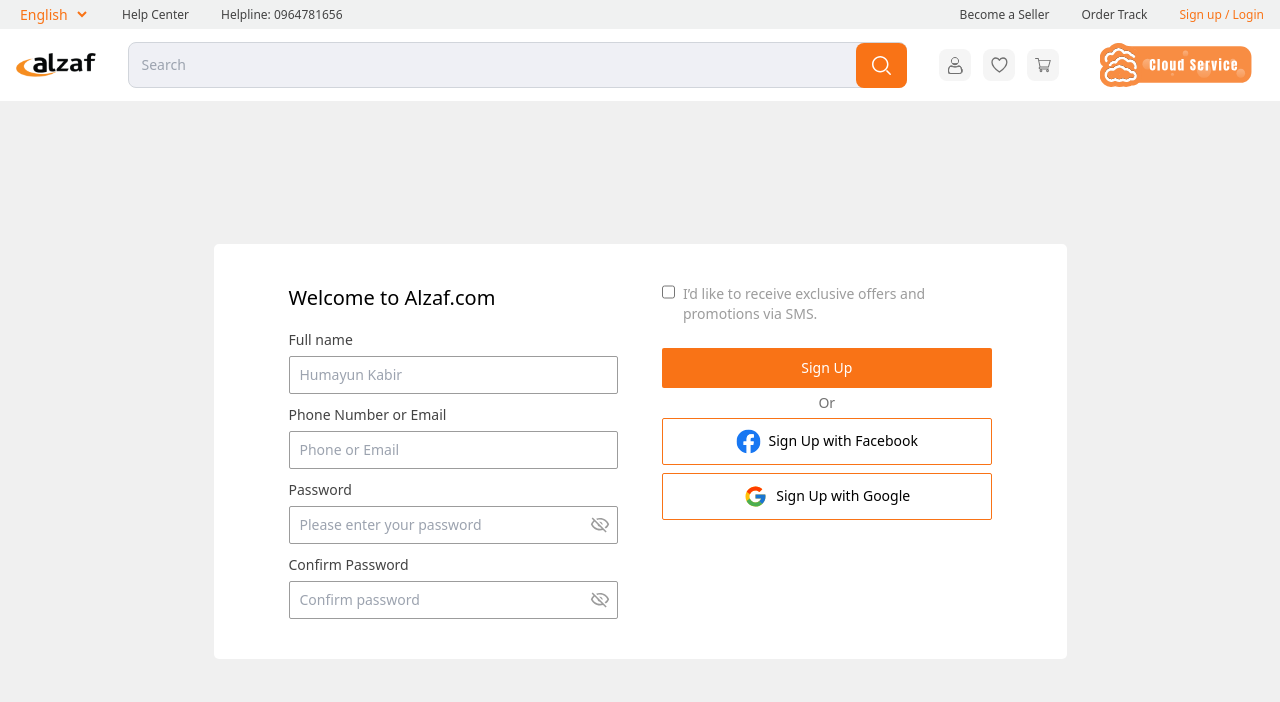
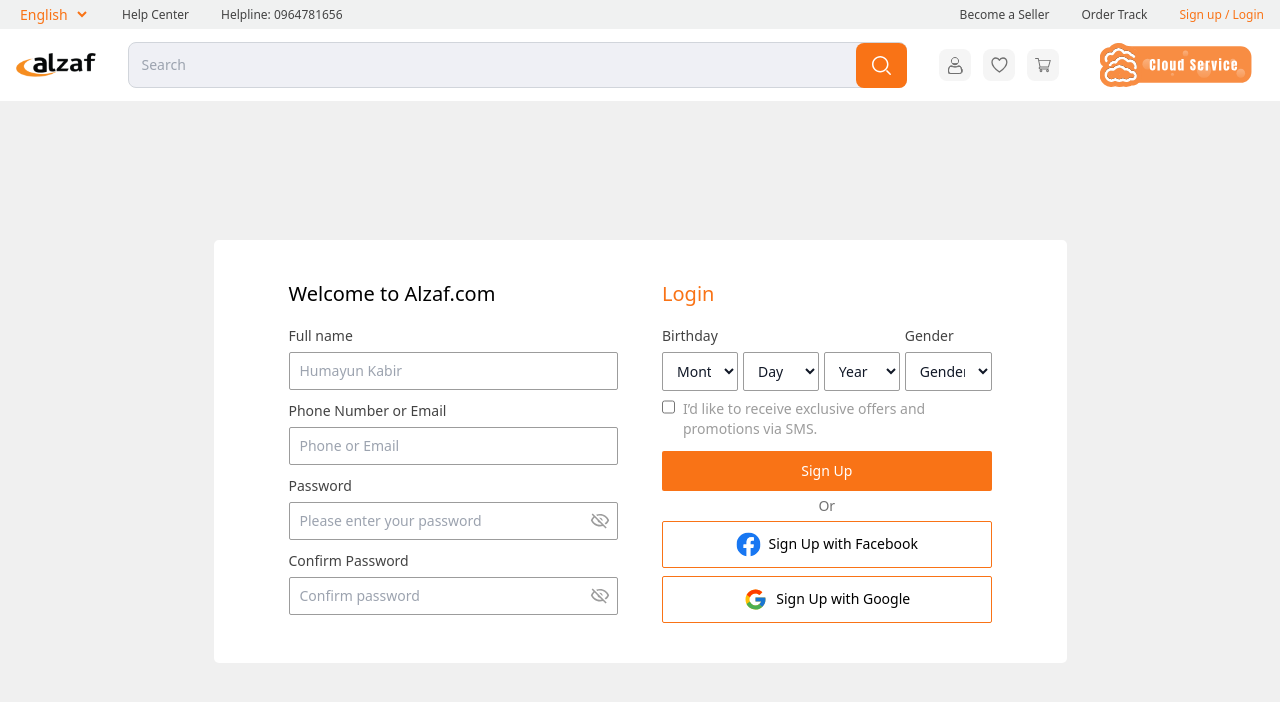
Before and after one commit to fazlerabbytalukder/ecom-alzaf-nextjs, a Next.js app: page /login in a window 1280 px wide. Shown: the top 702 px of the page. Built offline with nearby package versions, Linux system fonts and the light colour scheme.

Commit message:
form add birthday

```diff
--- a/app/login/_component/LoginForm.jsx
+++ b/app/login/_component/LoginForm.jsx
@@ -40,6 +40,7 @@ const LoginForm = () => {
 
     return (
         <form onSubmit={handleSubmit(onSubmit)} className="grid grid-cols-1 md:grid-cols-2 gap-5 md:gap-11">
+            {/* left side forms  */}
             <div>
                 <h3 className="text-xl font-medium text-black mb-[18px]">Welcome to Alzaf.com</h3>
                 <div className="inputs space-y-[11px]">
@@ -95,8 +96,48 @@ const LoginForm = () => {
                     </div>
                 </div>
             </div>
+            {/* right side forms  */}
             <div>
-                <div className="flex items-start mb-6">
+                <h3 className="text-xl font-medium text-primary mb-[18px] md:block hidden">Login</h3>
+                <div className="space-y-[5px]">
+                    <div>
+                        <div className="flex items-center gap-[5px]">
+                            <div>
+                                <label for="birth" className="block mb-[6px] text-sm font-normal text-[#434343]">Birthday
+                                </label>
+                                <div className="flex items-center gap-[5px]">
+                                    <select id="month" className="bg-transparent border border-[#9C9C9C] text-gray-900 text-sm rounded-[2px] focus:ring-primary focus:border-primary w-full px-[10px] py-[8px]">
+                                        <option defaultValue>Month</option>
+                                        <option value="january">january</option>
+                                        <option value="february">february</option>
+                                    </select>
+                                    <select id="day" className="bg-transparent border border-[#9C9C9C] text-gray-900 text-sm rounded-[2px] focus:ring-primary focus:border-primary w-full px-[10px] py-[8px]">
+                                        <option defaultValue>Day</option>
+                                        <option value="january">01</option>
+                                        <option value="february">12</option>
+                                    </select>
+                                    <select id="year" className="bg-transparent border border-[#9C9C9C] text-gray-900 text-sm rounded-[2px] focus:ring-primary focus:border-primary w-full px-[10px] py-[8px]">
+                                        <option defaultValue>Year</option>
+                                        <option value="january">1998</option>
+                                        <option value="february">1999</option>
+                                    </select>
+                                </div>
+                            </div>
+                            <div>
+                                <div>
+                                    <label for="gender" className="block mb-[6px] text-sm font-normal text-[#434343]">Gender
+                                    </label>
+                                    <select id="month" className="bg-transparent border border-[#9C9C9C] text-gray-900 text-sm rounded-[2px] focus:ring-primary focus:border-primary w-full px-[10px] py-[8px]">
+                                        <option defaultValue>Gender</option>
+                                        <option value="january">Male</option>
+                                        <option value="february">Female</option>
+                                    </select>
+                                </div>
+                            </div>
+                        </div>
+                    </div>
+                </div>
+                <div className="flex items-start mb-3 mt-2">
                     <input
                         id="remember"
                         type="checkbox"
```
